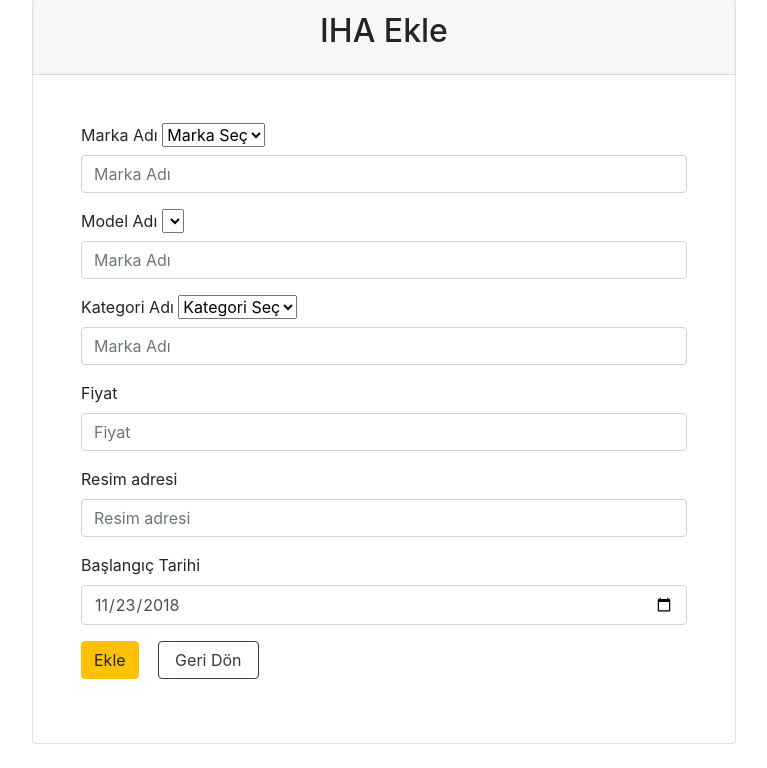
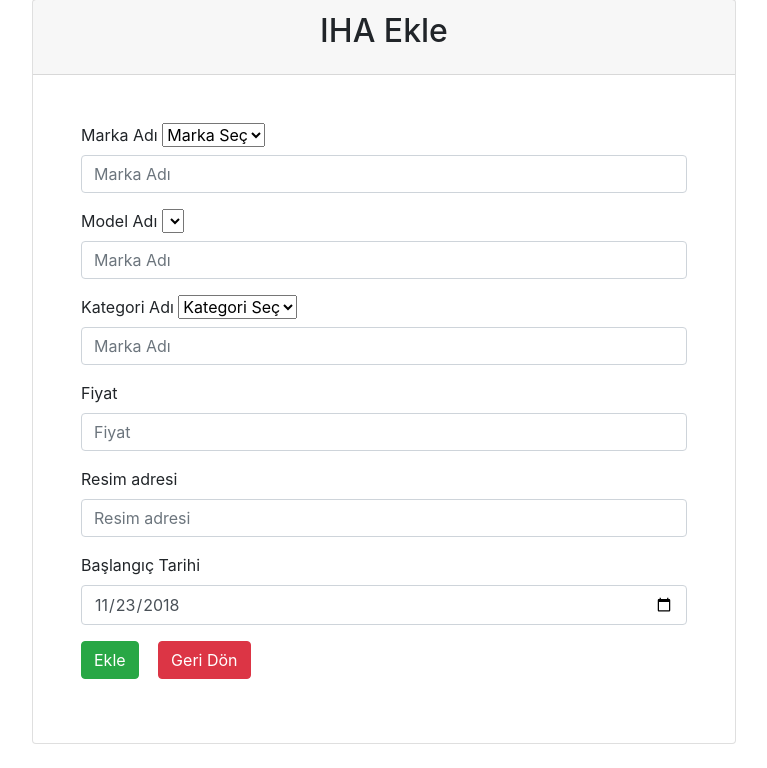
Before and after one commit to emircanomak/flyUAV, a Django app: page /addUav/ in a window 1280 px wide. Shown: the part 49-817 px from the top of the page, without its empty margins (256-1023 px from the left). Run offline with Django 3.2, Linux system fonts and the light colour scheme; a user stored in the database is signed in; lists and menus that the app fills with data are empty; some libraries are stand-ins or nearby versions.

Commit message:
edit addUAV component

```diff
--- a/flyUAV/templates/crud/addUAV.html
+++ b/flyUAV/templates/crud/addUAV.html
@@ -49,8 +49,8 @@
                     <label for="example-date-input" class="form-control-label">Başlangıç Tarihi</label>
                     <input class="form-control" type="date" formControlName="dateStart" value="2018-11-23" id="date">
                 </div>
-              <button onclick="addUav()" style="margin-right:15px" type="button" class="btn btn-warning">Ekle</button>
-              <button type="button" class="btn btn-outline-dark px-3" onclick="window.location.href='/home/'">Geri Dön</button>
+              <button onclick="addUav()" style="margin-right:15px" type="button" class="btn btn-success">Ekle   </button>
+              <button class="btn btn-danger" type="button" class="btn btn-outline-dark px-3" onclick="window.location.href='/home/'">Geri Dön</button>
               </form>
             </div>
           </div>
@@ -114,7 +114,7 @@
               formData.append('price',price.value)
               formData.append('img',img.value)
               formData.append('date',date.value)
-              await fetch('http://127.0.0.1:8000/api/iha/',
+              await fetch('http:',
               {method:'POST',headers:{'X-CSRFToken':document.querySelector('input[name="csrfmiddlewaretoken"]').value},body:formData})
               .then(data=>data.json()).then(response=>{
                 for(var i of response){
```
